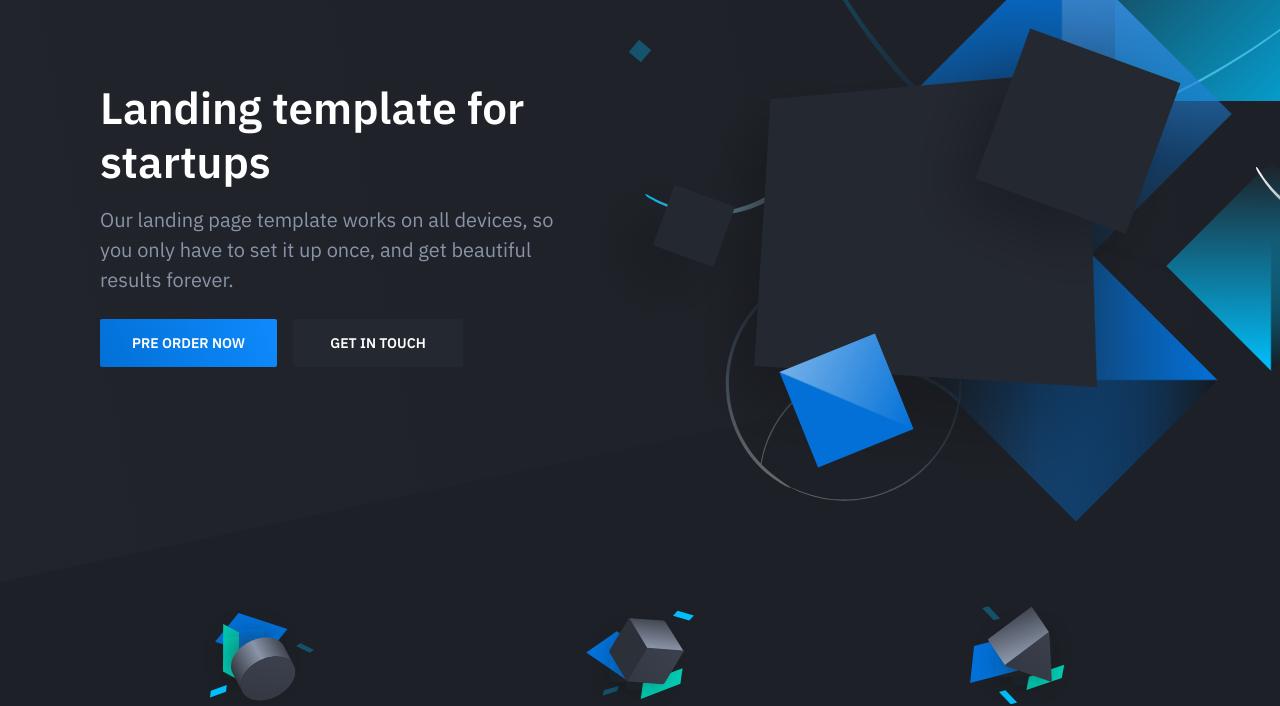
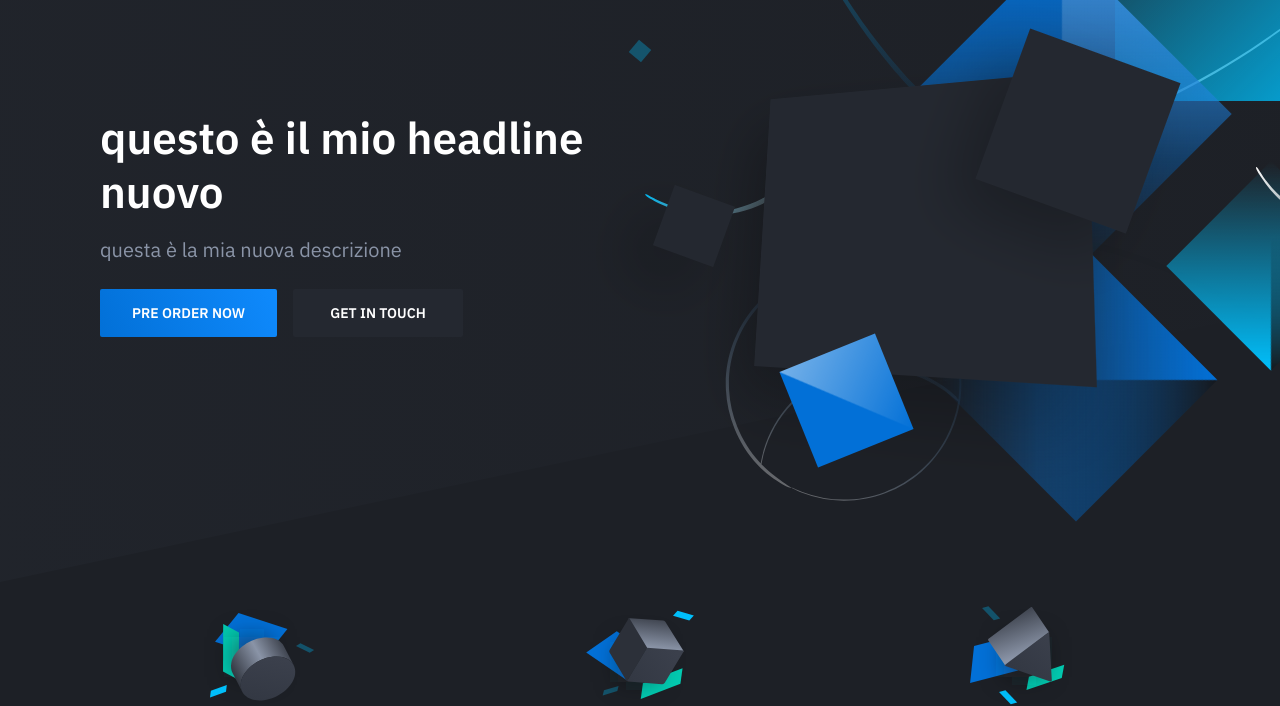
Before and after one commit to lisagambirasio/facsimile-landing, a plain HTML site: page index.html in a window 1280 px wide. Shown: the part 118-824 px from the top of the page. Drawn offline with nearby package versions, Linux system fonts and the light colour scheme.

Commit message:
titolo e descrizione

```diff
--- a/index.html
+++ b/index.html
@@ -35,9 +35,12 @@
                 <div class="container">
                     <div class="hero-inner">
                         <div class="hero-copy">
-                            <h1 class="hero-title mt-0">Landing template for startups</h1>
-                            <p class="hero-paragraph">Our landing page template works on all devices, so you only have
-                                to set it up once, and get beautiful results forever.</p>
+                            <h1 class="hero-title mt-0">
+                                questo è il mio headline nuovo
+                            </h1>
+                            <p class="hero-paragraph">
+                               questa è la mia nuova descrizione
+                            </p>
                             <div class="hero-cta"><a class="button button-primary" href="preorder.html">Pre order
                                     now</a><a class="button" href="#">Get in touch</a></div>
                         </div>
```
